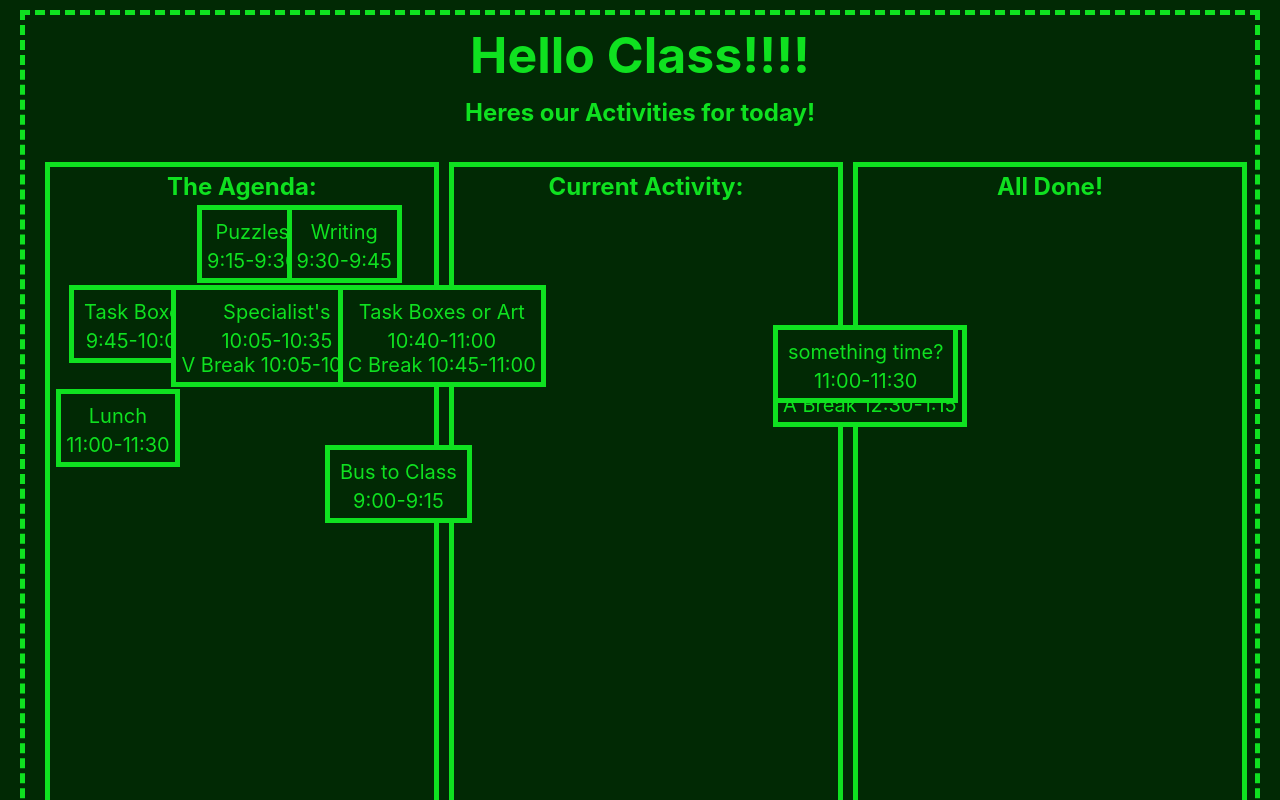
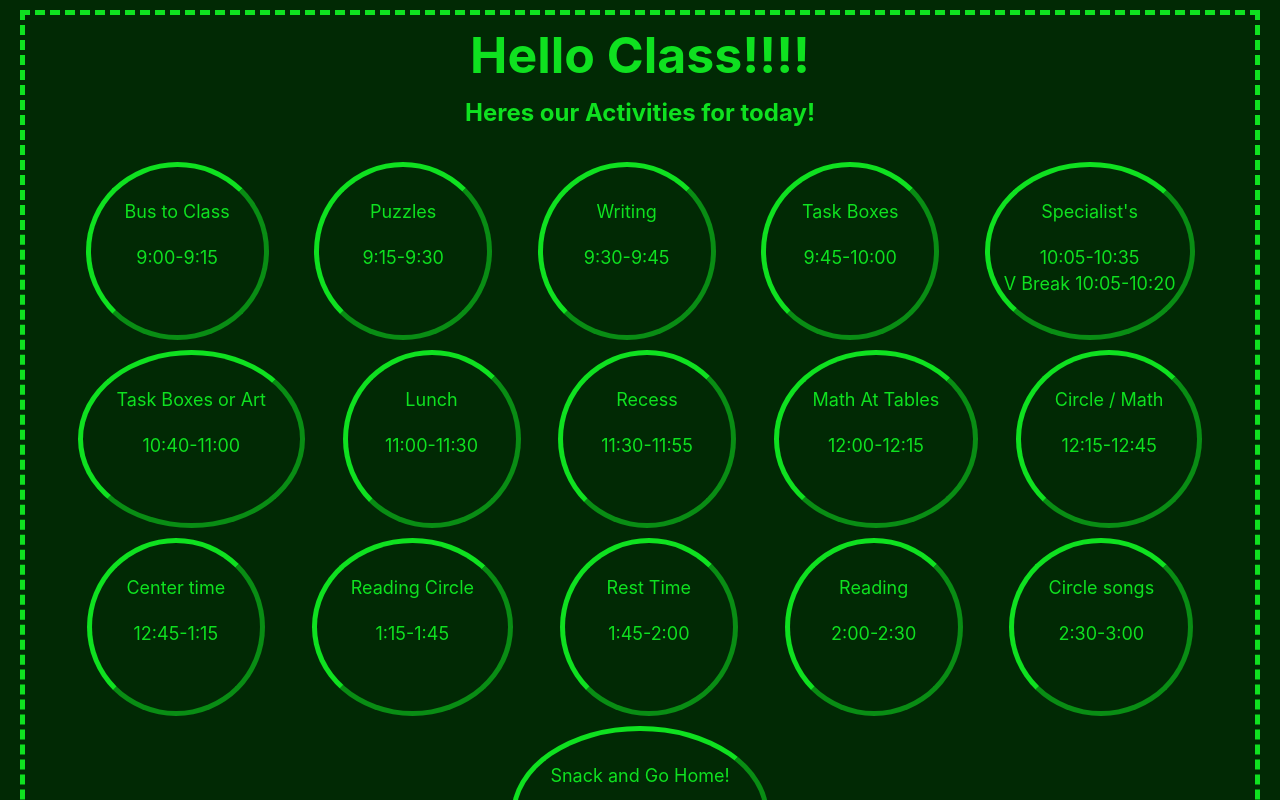
Before and after one commit to MrSinzo/Sinzos-Daily-Planner, a React (Create React App) app: page / in a window 1280 px wide. Shown: the top 800 px of the page. Built offline with nearby package versions, Linux system fonts and the light colour scheme.

Commit message:
got base mvp for usage

```diff
--- a/public/index.html
+++ b/public/index.html
@@ -14,7 +14,7 @@
       manifest.json provides metadata used when your web app is installed on a
       user's mobile device or desktop. See https://developers.google.com/web/fundamentals/web-app-manifest/
     -->
-    <link rel="manifest" href="%PUBLIC_URL%/manifest.json" />
+    <!-- <link rel="manifest" href="%PUBLIC_URL%/manifest.json" /> -->
     <!--
       Notice the use of %PUBLIC_URL% in the tags above.
       It will be replaced with the URL of the `public` folder during the build.
--- /dev/null
+++ b/src/Activities.js
@@ -0,0 +1,85 @@
+const activities = [
+  {
+    id: 1,
+    name: "Bus to Class",
+    time: "9:00-9:15",
+  },
+  {
+    id: 2,
+    name: "Puzzles",
+    time: "9:15-9:30",
+  },
+  {
+    id: 3,
+    name: "Writing",
+    time: "9:30-9:45",
+  },
+  {
+    id: 4,
+    name: "Task Boxes",
+    time: "9:45-10:00",
+  },
+  {
+    id: 5,
+    name: "Specialist's",
+    time: "10:05-10:35",
+    break: "V Break 10:05-10:20",
+  },
+  {
+    id: 6,
+    name: "Task Boxes or Art",
+    time: "10:40-11:00",
+  },
+  {
+    id: 7,
+    name: "Lunch",
+    time: "11:00-11:30",
+  },
+  {
+    id: 8,
+    name: "Recess",
+    time: "11:30-11:55",
+  },
+  {
+    id: 9,
+    name: "Math At Tables",
+    time: "12:00-12:15",
+  },
+  {
+    id: 10,
+    name: "Circle / Math",
+    time: "12:15-12:45",
+  },
+  {
+    id: 11,
+    name: "Center time",
+    time: "12:45-1:15",
+  },
+  {
+    id: 12,
+    name: "Reading Circle",
+    time: "1:15-1:45",
+  },
+  {
+    id: 13,
+    name: "Rest Time",
+    time: "1:45-2:00",
+  },
+  {
+    id: 14,
+    name: "Reading",
+    time: "2:00-2:30",
+  },
+  {
+    id: 15,
+    name: "Circle songs",
+    time: "2:30-3:00",
+  },
+  {
+    id: 16,
+    name: "Snack and Go Home!",
+    time: "3:00-3:30",
+  },
+];
+
+export default activities;
--- a/src/App.css
+++ b/src/App.css
@@ -12,10 +12,13 @@ ul {
 
 * {
   color: #0fe120;
-  background-color: #012904;
   margin: 5px;
 }
 
+html
+{
+  background-color: #012904;
+}
 h1 {
   font-size: 50px;
   padding-bottom: 8px;
@@ -36,7 +39,7 @@ h1 {
 
 .borderBox{
   border: #0fe120 5px solid;
-  height: 800px;
+  height: fit-content;
   min-width: 32%
 }
 
@@ -48,9 +51,13 @@ h1 {
 
 .flexThis {
   display: flex;
+  flex-wrap: wrap;
   justify-content: center;
-  justify-content: space-between;
-  align-items: end;
+  justify-content: space-evenly;
+  /* flex-direction: row; */
+  /* justify-items: center; */
+
+  /* align-items: end; */
   /* margin: auto; */
 }
 
@@ -58,19 +65,6 @@ h1 {
 .ctxt {
   text-align: center;
 }
-
-/* Contact Me section CSS */
-
-/* .inputContainer {
-  border: 5px dashed var(--main-fc);
-  padding: 5px;
-  text-align: center;
-  list-style-type: none;
-  min-width: 300px;
-  margin: auto;
-  padding-bottom: 10px;
-  max-width: fit-content;
-} */
 
 /* Footers Css */
 
@@ -83,21 +77,27 @@ h1 {
 /*ActivityList CSS specific*/
 
 .draggableActivity {
-  position: absolute;
-  border: 5px solid var(--main-fc);
-  max-width: 250px;
-  padding: 5px;
-  font-size: 20px;
+  border: 5px outset var(--main-fc);
+  border-radius: 50%;
+  min-width: 150px;
+  min-height: 150px;
+  padding: 9px;
+  font-size: 18px;
   cursor: move;
-  text-align: center;
+}
+
+.activityText {
+  padding: 20px;
+
+}
+.draggableActivity:hover {
+  border-color: aliceblue;
+  border: 5px inset var(--main-fc);
+  background-color: rgb(76, 108, 59);
 
 }
 
-.draggableActivity:hover {
-  border-color: aliceblue;
-}
-
-#position1{
+/* #position1{
   top: 55%;
   left: 25%
 }
@@ -155,7 +155,7 @@ h1 {
 #position13{
   top: 40%;
   left: 60%
-}
+} */
 
 
 /*Screen Responsive Code below*/
@@ -182,9 +182,8 @@ h1 {
 
 
   .draggableActivity {
-  position: static;
   margin: auto 0;
-  max-width: fit-content;
+  max-width: fill;
   }
   .flexThis {
     display: inline-block;
--- a/src/components/ActivityList.js
+++ b/src/components/ActivityList.js
@@ -1,101 +1,19 @@
 import React from "react";
-import Draggable, { DraggableCore} from "react-draggable"
+import Draggable from "react-draggable";
 
-const ActivityList = (props) => {
-
-// Make the DIV element draggable:
-// dragElement(document.getElementById("mydiv"));
-
-// function dragElement(elmnt) {
-//   let pos1 = 0, pos2 = 0, pos3 = 0, pos4 = 0;
-//   console.log(elmnt.id)
-//   if (document.getElementById(elmnt.id + "holder")) {
-//     // if present, the header is where you move the DIV from:
-//     document.getElementById(elmnt.id + "holder").onmousedown = dragMouseDown;
-//   } else {
-//     // otherwise, move the DIV from anywhere inside the DIV:
-//     elmnt.onmousedown = dragMouseDown;
-//   }
-
-//   function dragMouseDown(e) {
-//     e = e || window.event;
-//     e.preventDefault();
-//     // get the mouse cursor position at startup:
-//     pos3 = e.clientX;
-//     pos4 = e.clientY;
-//     document.onmouseup = closeDragElement;
-//     // call a function whenever the cursor moves:
-//     document.onmousemove = elementDrag;
-//   }
-
-//   function elementDrag(e) {
-//     e = e || window.event;
-//     e.preventDefault();
-//     // calculate the new cursor position:
-//     pos1 = pos3 - e.clientX;
-//     pos2 = pos4 - e.clientY;
-//     pos3 = e.clientX;
-//     pos4 = e.clientY;
-//     // set the element's new position:
-//     elmnt.style.top = (elmnt.offsetTop - pos2) + "px";
-//     elmnt.style.left = (elmnt.offsetLeft - pos1) + "px";
-//   }
-
-//   function closeDragElement() {
-//     // stop moving when mouse button is released:
-//     document.onmouseup = null;
-//     document.onmousemove = null;
-//   }
-// }
-
-if(props.break === null) {
+export default function ActivityList({ activities }) {
   return (
-
-    <div>
-
-
-      <div>
-      <ul id="">
-      <Draggable>
-        <div className="draggableActivity"><li>
-      {props.activity}
-      </li>
-      {props.time}
-      </div>
-
+    <div className="flexThis">
+    {activities.map((activity) => (
+      <Draggable key={activity.id} axis="both" defaultPosition={{ x: 0, y: 0 }}>
+        <div className="draggableActivity">
+          <li className="activityText">{activity.name}</li>
+          <li>{activity.time}</li>
+          <li>{activity.break}</li>
+        </div>
       </Draggable>
-      </ul>
-      <h3></h3>
-      <br />
-      </div>
-    </div>
-  );
-} else {
-  return (
-
-    <div>
-
-
-      <div>
-      <ul id="">
-      <Draggable>
-        <div className="draggableActivity" id={props.id} ><li>
-      {props.activity}
-      </li>
-      {props.time}
-      <br></br>
-      {props.break}
-      </div>
-
-      </Draggable>
-      </ul>
-      <h3></h3>
-      <br />
-      </div>
-    </div>
-  );
-}
+    ))}
+  </div>
+  )
 
 }
-
-export default ActivityList;
--- a/src/pages/Container.js
+++ b/src/pages/Container.js
@@ -2,31 +2,24 @@ import React, { useState } from "react";
 import Header from "../components/Header";
 import Footer from "../components/Footer";
 import ActivityList from "../components/ActivityList";
-import Draggable, { DraggableCore } from "react-draggable";
+import activities from "../Activities";
+
 function Container() {
-  // const [activity, setActivity] = useState("")
 
   return (
     <div>
       <Header />
+      <div className="">
+        <ActivityList activities={activities} />
+      </div>
       <div className="flexThis">
-      <div className="borderBox"><h2>The Agenda:</h2></div>
-      <div className="borderBox2"><h2>Current Activity:</h2> </div>
-      <div className="borderBox2"><h2>All Done!</h2></div>
+        <div className="borderBox2">
+          <h2>Current Activity:</h2>{" "}
+        </div>
+        <div className="borderBox2">
+          <h2>All Done!</h2>
+        </div>
       </div>
-      <div>
-      <ActivityList id="position1" activity="Bus to Class" time="9:00-9:15" />
-      <ActivityList id="position2" activity="Puzzles" time="9:15-9:30" />
-      <ActivityList id="position3" activity="Writing" time="9:30-9:45" />
-      <ActivityList id="position4" activity="Task Boxes" time="9:45-10:00" />
-      <ActivityList id="position5" activity="Specialist's" time="10:05-10:35" break="V Break 10:05-10:20" />
-      <ActivityList id="position6" activity="Task Boxes or Art" time="10:40-11:00" break="C Break 10:45-11:00" />
-      <ActivityList id="position7" activity="Lunch" time="11:00-11:30" />
-      <ActivityList id="position8" activity="Recess" time="11:30-11:55" />
-      <ActivityList id="position9" activity="Math At Tables" time="12:00-12:15" />
-      <ActivityList id="position10" activity="Circle / Math" time="12:15-12:45" break="A Break 12:30-1:15" />
-      <ActivityList id="position11" activity="something time?" time="11:00-11:30" />
-        </div>
       <Footer />
     </div>
   );
```
